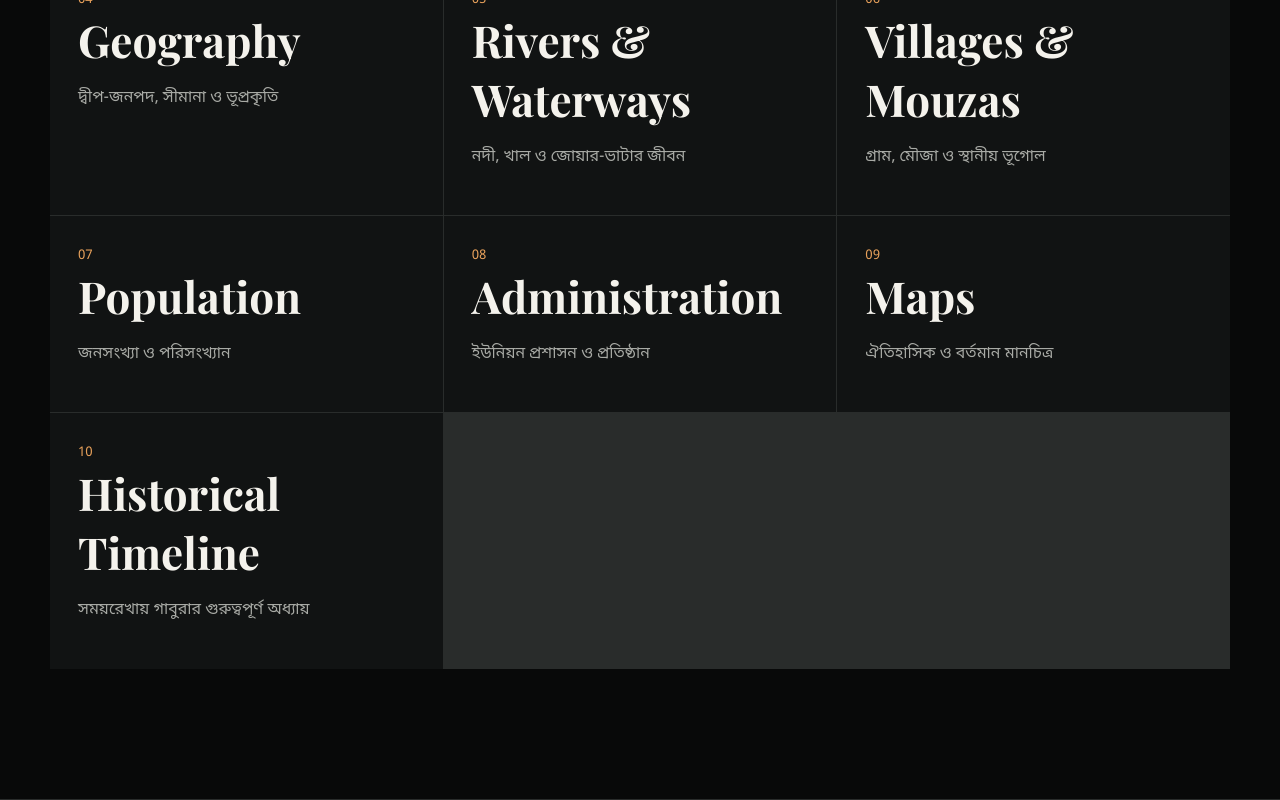
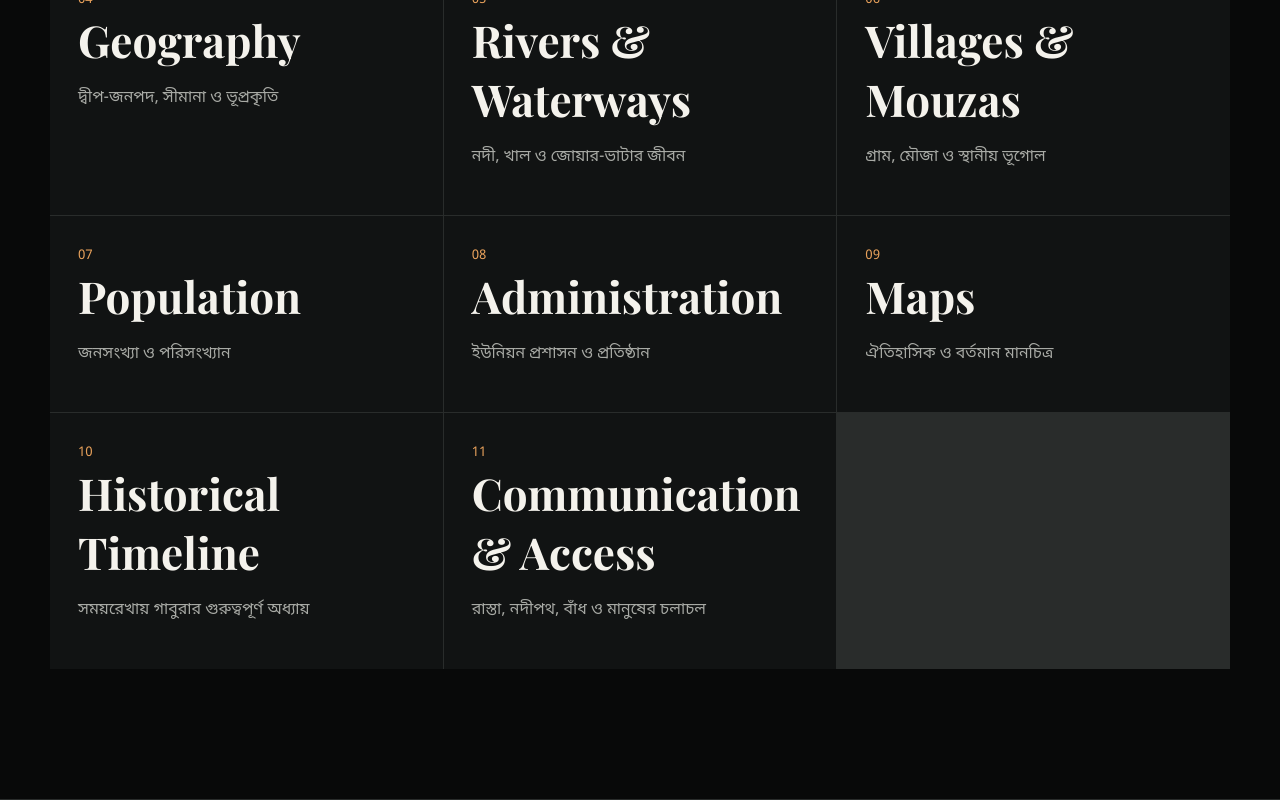
Before and after one commit to triyad2009/Gabura_Union, a Next.js app: page /gabura in a window 1280 px wide. Shown: the part 886-1686 px from the top of the page. Built offline with nearby package versions, Linux system fonts and the light colour scheme.

Commit message:
feat(gabura): add communication and access to section index

```diff
--- a/app/gabura/page.tsx
+++ b/app/gabura/page.tsx
@@ -11,6 +11,7 @@ const items=[
 ["administration","Administration","ইউনিয়ন প্রশাসন ও প্রতিষ্ঠান"],
 ["maps","Maps","ঐতিহাসিক ও বর্তমান মানচিত্র"],
 ["timeline","Historical Timeline","সময়রেখায় গাবুরার গুরুত্বপূর্ণ অধ্যায়"],
+["communication","Communication & Access","রাস্তা, নদীপথ, বাঁধ ও মানুষের চলাচল"],
 ];
 
 export default function Gabura(){
```
